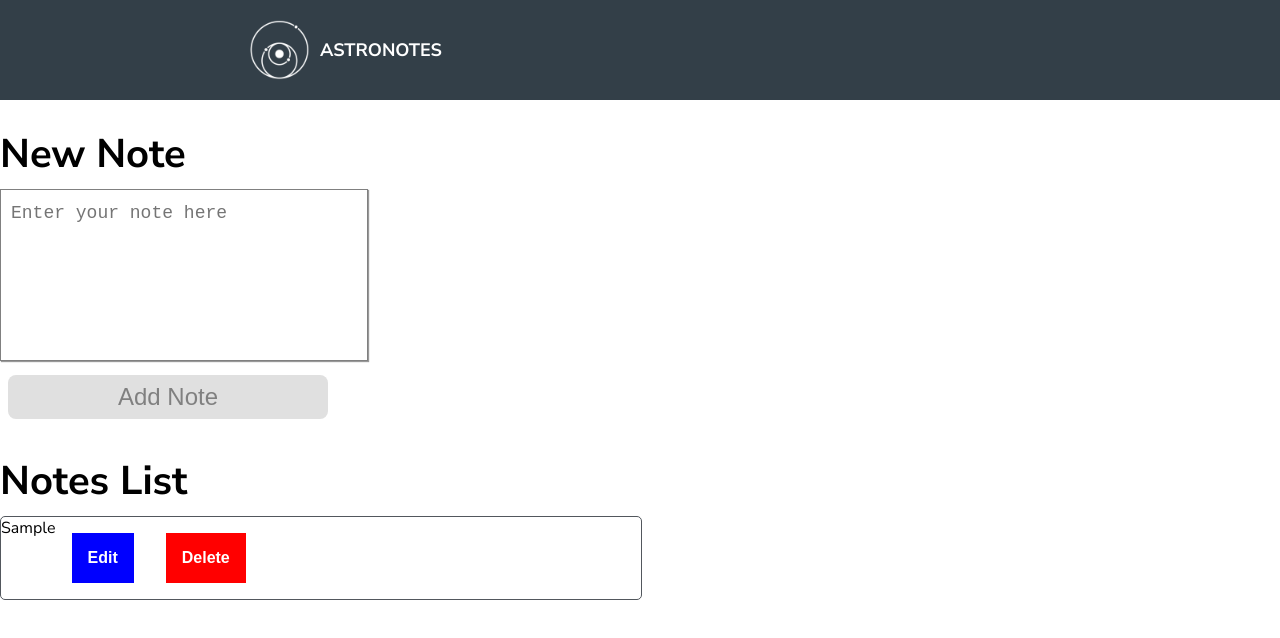
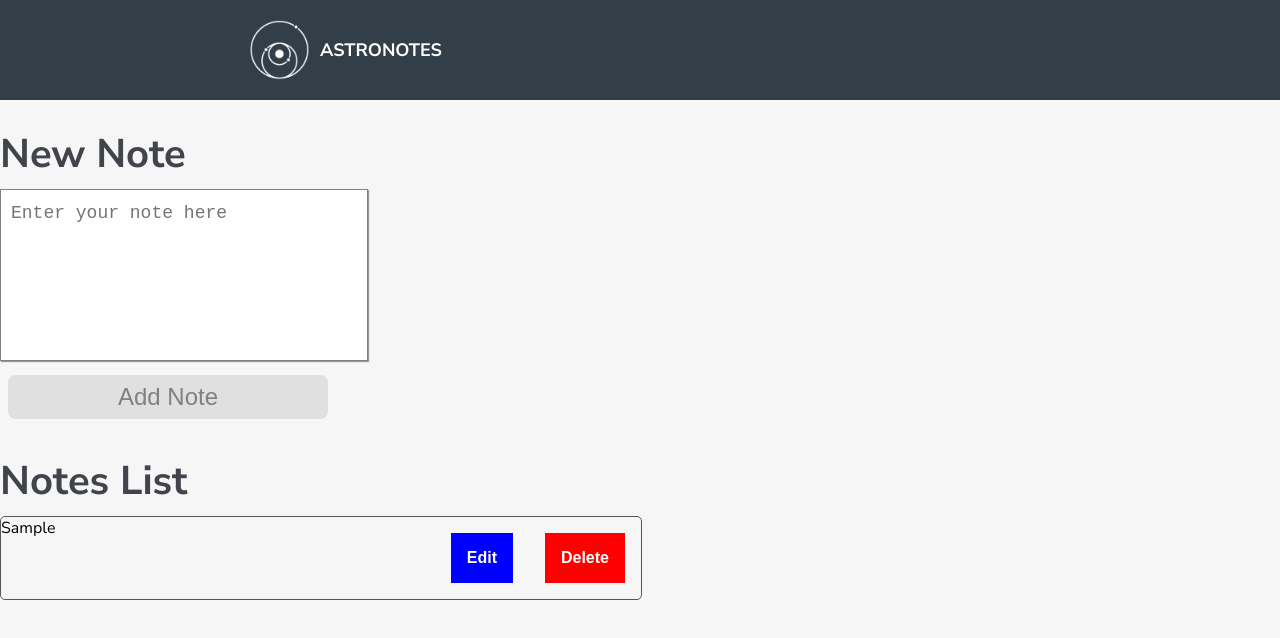
Before and after one commit to diegodinizz/astro-notes, a React (Create React App) app: page / in a window 1280 px wide. Both pictures are taken after typing "Sample" into the empty fields and a click on the button "Add Note". Shown: the top 638 px of the page. Built offline with nearby package versions, Linux system fonts and the light colour scheme.

Commit message:
added react router

```diff
--- a/package.json
+++ b/package.json
@@ -9,7 +9,8 @@
     "react": "^17.0.2",
     "react-dom": "^17.0.2",
     "react-redux": "^7.2.5",
-    "react-scripts": "4.0.3",
+    "react-router-dom": "^5.3.0",
+    "react-scripts": "^4.0.3",
     "redux": "^4.1.1",
     "styled-components": "^5.3.1",
     "uuid": "^8.3.2",
--- a/src/App.js
+++ b/src/App.js
@@ -1,10 +1,10 @@
-import { Home } from './pages/Home'
+import { Routes } from './Routes'
 import { GlobalStyle } from './GlobalStyle'
 
 function App () {
   return (
     <div>
-      <Home />
+      <Routes />
       <GlobalStyle />
     </div>
   )
--- a/src/GlobalStyle.js
+++ b/src/GlobalStyle.js
@@ -3,8 +3,12 @@ import { createGlobalStyle } from 'styled-components'
 export const GlobalStyle = createGlobalStyle`
  body {
    margin: 0;
-   background-color: #fff;
+   background-color: #f6f6f6;
    font-family: 'Nunito Sans', sans-serif;
  }
 
+ h1 {
+  color: #41444b;
+ }
+
 `
--- /dev/null
+++ b/src/Routes.js
@@ -0,0 +1,16 @@
+import { Route, Switch } from 'react-router-dom'
+
+import { Home } from './pages/Home'
+import { NotFound } from './pages/NotFound'
+
+export const Routes = () => (
+  <Switch>
+    <Route exact path='/'>
+      <Home />
+    </Route>
+    {/* Catch all unmatched routes */}
+    <Route>
+      <NotFound />
+    </Route>
+  </Switch>
+)
--- a/src/components/Note.js
+++ b/src/components/Note.js
@@ -7,10 +7,13 @@ import { CustomButtom } from './CustomButton'
 const Container = styled.div`
   display: flex;
   flex-direction: row;
+  justify-content: space-between;
   border: 1px solid #52575d;
   border-radius: 5px;
   width: 50%;
 `
+
+const ButtonsContainer = styled.div``
 
 export const Note = ({ details }) => {
   const { id, content, createdAt } = details
@@ -20,10 +23,12 @@ export const Note = ({ details }) => {
   return (
     <Container>
       {content}
-      <CustomButtom color='blue'>Edit</CustomButtom>
-      <CustomButtom onClick={() => dispatch(deleteNote(id))} color='red'>
-        Delete
-      </CustomButtom>
+      <ButtonsContainer>
+        <CustomButtom color='blue'>Edit</CustomButtom>
+        <CustomButtom onClick={() => dispatch(deleteNote(id))} color='red'>
+          Delete
+        </CustomButtom>
+      </ButtonsContainer>
     </Container>
   )
 }
--- a/src/index.js
+++ b/src/index.js
@@ -2,15 +2,16 @@ import React from 'react';
 import ReactDOM from 'react-dom';
 import reportWebVitals from './reportWebVitals';
 import { Provider } from 'react-redux';
+import { BrowserRouter } from 'react-router-dom'
 
 import App from './App';
 import store from './redux/store';
 
 ReactDOM.render(
   <Provider store={store}>
-  <React.StrictMode>
+  <BrowserRouter>
     <App />
-  </React.StrictMode>
+  </BrowserRouter>
   </Provider>,
   document.getElementById('root')
 );
--- /dev/null
+++ b/src/pages/NotFound.js
@@ -0,0 +1,11 @@
+import styled from 'styled-components'
+
+const Container = styled.div`
+  text-align: center;
+`
+
+export const NotFound = () => (
+  <Container>
+    <h3>Sorry, page not found!</h3>
+  </Container>
+)
```
Also changed, not shown: 1 other file (tests, documents, lock files or other folders).
